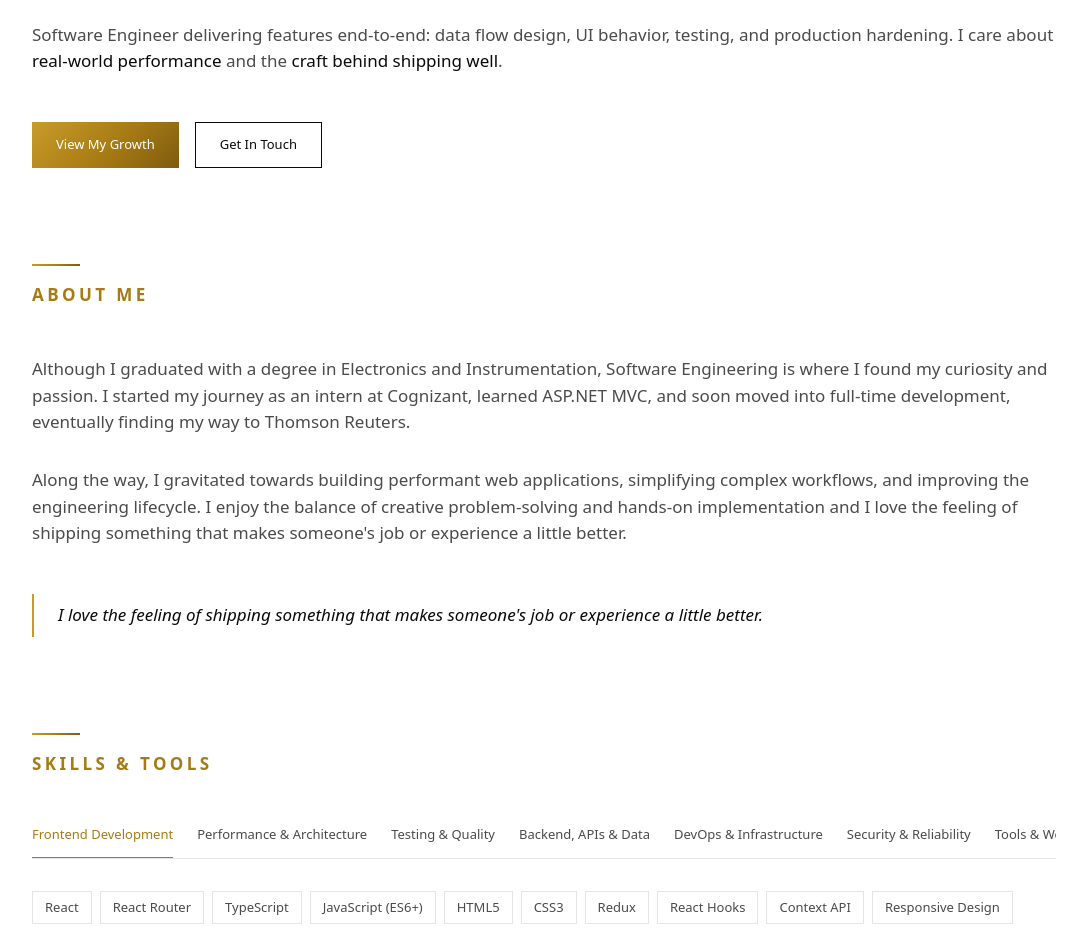
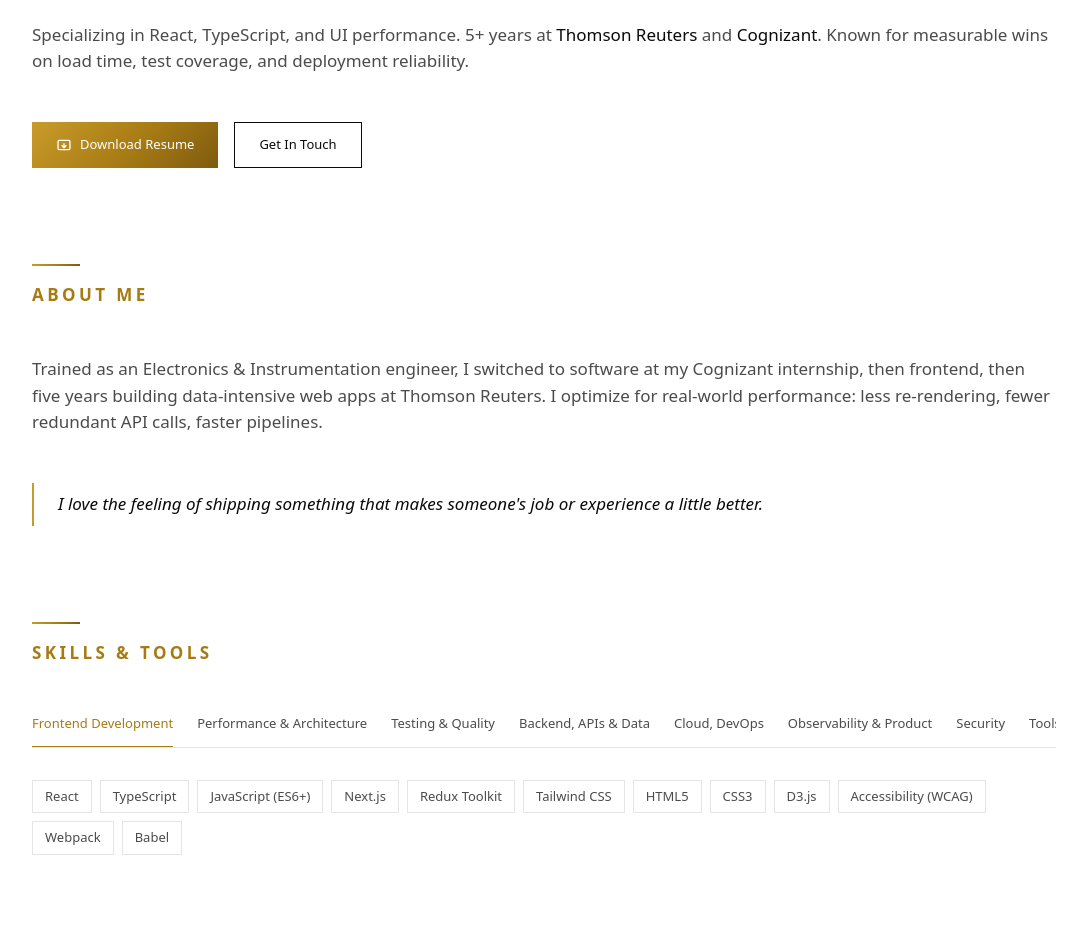
Before and after one commit to Poorniiii/portfolio, a Next.js app: page / in a window 1280 px wide. Shown: the part 420-1351 px from the top of the page, without its empty margins (96-1183 px from the left). Built offline with nearby package versions, Linux system fonts and the light colour scheme.

Commit message:
Update content (#4)
* updated url and project

* resolve conflict

* Updated contents

* added updated resume

```diff
--- a/app/constants/about_section_constants.ts
+++ b/app/constants/about_section_constants.ts
@@ -1,4 +1,3 @@
 export const aboutSectionContent = [
-  "Although I graduated with a degree in Electronics and Instrumentation, Software Engineering is where I found my curiosity and passion. I started my journey as an intern at Cognizant, learned ASP.NET MVC, and soon moved into full-time development, eventually finding my way to Thomson Reuters.",
-  "Along the way, I gravitated towards building performant web applications, simplifying complex workflows, and improving the engineering lifecycle. I enjoy the balance of creative problem-solving and hands-on implementation and I love the feeling of shipping something that makes someone's job or experience a little better."
+  "Trained as an Electronics & Instrumentation engineer, I switched to software at my Cognizant internship, then frontend, then five years building data-intensive web apps at Thomson Reuters. I optimize for real-world performance: less re-rendering, fewer redundant API calls, faster pipelines."
 ];
--- a/app/constants/skills_section_constants.ts
+++ b/app/constants/skills_section_constants.ts
@@ -3,17 +3,17 @@
     title: "Frontend Development",
     skills: [
       "React",
-      "React Router",
       "TypeScript",
       "JavaScript (ES6+)",
+      "Next.js",
+      "Redux Toolkit",
+      "Tailwind CSS",
       "HTML5",
       "CSS3",
-      "Redux",
-      "React Hooks",
-      "Context API",
-      "Responsive Design",
-      "Accessibility (WCAG 2.1)",
       "D3.js",
+      "Accessibility (WCAG)",
+      "Webpack",
+      "Babel",
     ],
   },
   {
@@ -24,63 +24,48 @@
       "Memoization",
       "Component Architecture",
       "Bundle Optimization",
-      "Rendering Performance Optimization",
-      "Custom Hooks",
     ],
   },
   {
     title: "Testing & Quality",
-    skills: [
-      "Jest",
-      "React Testing Library",
-      "Unit Testing",
-      "Debugging",
-      "Browser DevTools",
-      "E2E Testing",
-    ],
+    skills: ["Jest", "React Testing Library", "Cypress", "E2E Testing"],
   },
   {
     title: "Backend, APIs & Data",
     skills: [
       "Node.js",
+      "Express",
       "REST APIs",
-      "API Integration",
-      "Microservices",
+      "Auth (JWT, RBAC)",
+      "MCP Server",
       "PostgreSQL",
+      "SQL",
       "Elastic Search",
-      "Data Modeling",
     ],
   },
   {
-    title: "DevOps & Infrastructure",
+    title: "Cloud, DevOps",
     skills: [
       "AWS CodePipeline",
-      "Infrastructure as Code (IaC)",
+      "AWS Lambda",
+      "AWS S3",
+      "AWS CloudWatch",
+      "AWS ECR",
+      "IaC (Cumulus)",
       "GitHub Actions",
-      "CI/CD Automation",
-      "Webpack",
-      "Babel",
-      "Datadog RUM",
+      "Rancher Desktop",
     ],
   },
   {
-    title: "Security & Reliability",
-    skills: [
-      "Vulnerability Management",
-      "Dependency Auditing",
-      "npm Security",
-      "Snyk",
-      "Dependabot",
-    ],
+    title: "Observability & Product",
+    skills: ["Datadog RUM", "Pendo"],
+  },
+  {
+    title: "Security",
+    skills: ["npm audit", "Snyk", "Dependabot"],
   },
   {
     title: "Tools & Workflow",
-    skills: [
-      "Git",
-      "GitHub",
-      "Agile / Scrum",
-      "Pendo (analytics)",
-      "Storybook",
-    ],
+    skills: ["Postman", "Storybook", "Git", "GitHub", "Agile / Scrum",],
   },
 ];
--- a/app/globals.css
+++ b/app/globals.css
@@ -131,7 +131,7 @@
   }
 }
 
-/* Fluid typography — scales smoothly from mobile to wide/zoomed-out viewports.
+/* Fluid typography. Scales smoothly from mobile to wide/zoomed-out viewports.
    Upper caps are intentionally generous so text keeps growing on very wide
    monitors and zoomed-out viewports (up to ~3500px effective viewport). */
 .text-fluid-hero {
--- a/app/hooks/useTheme.ts
+++ b/app/hooks/useTheme.ts
@@ -7,7 +7,7 @@
 const THEME_EVENT = "theme-change";
 
 function subscribe(callback: () => void) {
-  // "storage" fires on OTHER tabs when localStorage changes — keeps tabs in sync.
+  // "storage" fires on OTHER tabs when localStorage changes. Keeps tabs in sync.
   window.addEventListener("storage", callback);
   // Same-tab updates: localStorage doesn't fire "storage" on the tab that wrote it,
   // so setTheme dispatches this custom event to notify the current tab.
@@ -23,7 +23,7 @@
   return attr === "light" ? "light" : "dark";
 }
 
-// SSR can't read DOM / localStorage — fall back to the same default the
+// SSR can't read DOM / localStorage; fall back to the same default the
 // pre-hydration script in layout.tsx uses.
 function getServerSnapshot(): Theme {
   return "dark";
@@ -37,7 +37,7 @@
     try {
       localStorage.setItem("theme", next);
     } catch {
-      // storage may be disabled (private mode) — ignore
+      // storage may be disabled (private mode); ignore
     }
     window.dispatchEvent(new Event(THEME_EVENT));
   };
--- a/app/layout.tsx
+++ b/app/layout.tsx
@@ -4,7 +4,7 @@
 export const metadata: Metadata = {
   title: "Poornima Rajappan - Software Engineer",
   description:
-    "Crafting innovative digital experiences with modern web technologies",
+    "Frontend-leaning Software Engineer with 5+ years building data-intensive React + TypeScript web apps at Thomson Reuters and Cognizant",
   keywords: [
     "frontend development",
     "reactjs",
@@ -20,7 +20,8 @@
   authors: [{ name: "Poornima Rajappan" }],
   openGraph: {
     title: "Poornima Rajappan - Software Engineer",
-    description: "Crafting Digital Experiences",
+    description:
+      "Frontend-leaning Software Engineer specializing in React, TypeScript, and UI performance.",
     url: "https://portfolio-poornima-rajappan.vercel.app",
     siteName: "Poornima's Portfolio",
     images: [
@@ -28,7 +29,7 @@
         url: "https://portfolio-poornima-rajappan.vercel.app/og-image.png",
         width: 1200,
         height: 630,
-        alt: "Poornima Rajappan - Crafting Digital Experiences",
+        alt: "Poornima Rajappan - Software Engineer",
       },
     ],
     locale: "en_US",
--- a/app/page_sections/experience_section.tsx
+++ b/app/page_sections/experience_section.tsx
@@ -66,15 +66,21 @@
                 </div>
 
                 {isExpanded(index) && (
-                  <div className="px-6 pb-6 border-t border-[var(--border)] pt-6 space-y-4">
-                    {item.responsibilities.map((responsibility, idx) => (
-                      <p
-                        key={idx}
-                        className="text-fluid-body text-[var(--fg-muted)]"
-                      >
-                        {responsibility}
-                      </p>
-                    ))}
+                  <div className="px-6 pb-6 border-t border-[var(--border)] pt-6">
+                    <ul className="space-y-3 list-none">
+                      {item.responsibilities.map((responsibility, idx) => (
+                        <li
+                          key={idx}
+                          className="text-fluid-body text-[var(--fg-muted)] flex gap-3"
+                        >
+                          <span
+                            className="flex-shrink-0 mt-2 w-1.5 h-1.5 rounded-full bg-[var(--gold)]"
+                            aria-hidden
+                          ></span>
+                          <span className="flex-1">{responsibility}</span>
+                        </li>
+                      ))}
+                    </ul>
                   </div>
                 )}
               </button>
--- a/app/page_sections/hero_section.tsx
+++ b/app/page_sections/hero_section.tsx
@@ -33,22 +33,18 @@
           years of expertise.
         </h1>
 
-        <p className="text-fluid-body-lg text-[var(--fg-muted)] mb-12">
-          Software Engineer delivering features end-to-end: data flow design,
-          UI behavior, testing, and production hardening. I care about{" "}
-          <span className="text-[var(--fg)] font-medium">
-            real-world performance
-          </span>{" "}
-          and the{" "}
-          <span className="text-[var(--fg)] font-medium">
-            craft behind shipping well
-          </span>
-          .
+        <p className="text-fluid-body-lg text-[var(--fg-muted)] mb-12 text-pretty">
+          Specializing in React, TypeScript, and UI performance. 5+ years at{" "}
+          <span className="text-[var(--fg)] font-medium">Thomson Reuters</span>{" "}
+          and <span className="text-[var(--fg)] font-medium">Cognizant</span>.
+          Known for measurable wins on load time, test coverage, and deployment
+          reliability.
         </p>
 
         <div className="flex flex-col sm:flex-row gap-4">
           <a
-            href="#experience"
+            href="/Poornima_R_Resume.pdf"
+            download
             onMouseEnter={() => setPrimaryHover(true)}
             onMouseLeave={() => setPrimaryHover(false)}
             style={{
@@ -58,9 +54,23 @@
                 : "var(--gold-gradient)",
               transition: "background-image 200ms ease",
             }}
-            className="inline-flex items-center justify-center px-6 py-3 text-fluid-small font-medium"
+            className="inline-flex items-center justify-center gap-2 px-6 py-3 text-fluid-small font-medium"
           >
-            View My Growth
+            <svg
+              className="w-4 h-4"
+              fill="none"
+              stroke="currentColor"
+              viewBox="0 0 24 24"
+              aria-hidden
+            >
+              <path
+                strokeLinecap="round"
+                strokeLinejoin="round"
+                strokeWidth={2}
+                d="M12 10v6m0 0l-3-3m3 3l3-3M3 17V7a2 2 0 012-2h14a2 2 0 012 2v10a2 2 0 01-2 2H5a2 2 0 01-2-2z"
+              />
+            </svg>
+            Download Resume
           </a>
           <a
             href="#contact"
--- a/app/page_sections/project_section.tsx
+++ b/app/page_sections/project_section.tsx
@@ -19,9 +19,16 @@
             key={index}
             className="border border-[var(--border)] hover:border-[var(--border-strong)] transition-colors duration-200 p-6 flex flex-col bg-[var(--bg)]"
           >
-            <h3 className="text-fluid-h3 font-semibold text-[var(--fg)] mb-3">
+            <div className="flex items-start justify-between gap-3 mb-3">
+              <h3 className="text-fluid-h3 font-semibold text-[var(--fg)]">
                 {item.title}
               </h3>
+              {"status" in item && item.status && (
+                <span className="flex-shrink-0 text-fluid-eyebrow font-semibold uppercase text-[var(--gold)] border border-[var(--gold)] px-2 py-0.5">
+                  {item.status as string}
+                </span>
+              )}
+            </div>
             <p className="text-fluid-body text-[var(--fg-muted)] mb-6 flex-grow">
               {item.brief}
             </p>
@@ -43,6 +50,7 @@
             </div>
 
             <div className="flex flex-col gap-2">
+              {item.code_link && (
                 <a
                   href={item.code_link}
                   target="_blank"
@@ -51,6 +59,8 @@
                 >
                   View Code
                 </a>
+              )}
+              {item.demo_link && (
                 <a
                   href={item.demo_link}
                   target="_blank"
@@ -69,6 +79,7 @@
                 >
                   View Project
                 </a>
+              )}
             </div>
           </div>
         ))}
```
Also changed, not shown: app/constants/case-study_section_constants.ts (+15 -6 lines), app/constants/experience_section_constants.ts (+21 -12 lines), app/constants/project_section_constants.ts (+34 -13 lines), 1 other file (tests, documents, lock files or other folders). Lines whose indentation alone changed are shown as unchanged.
